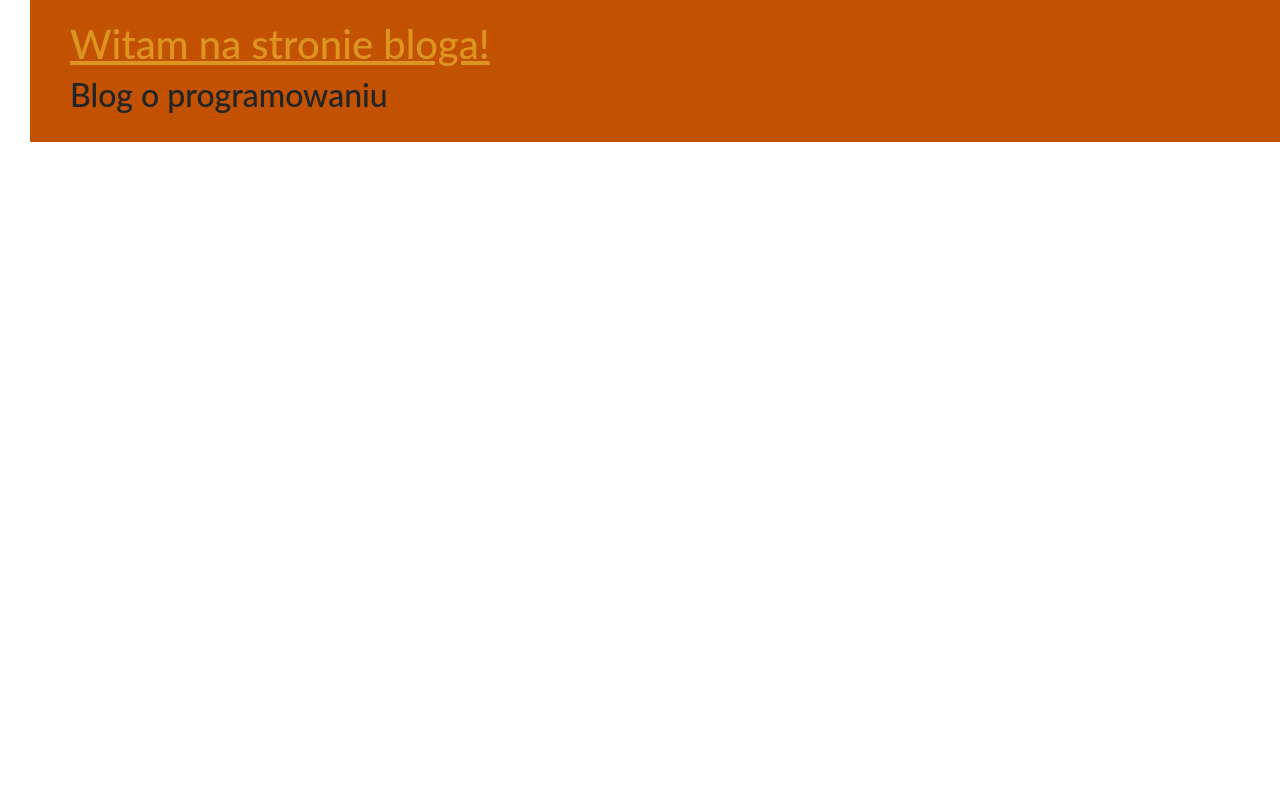
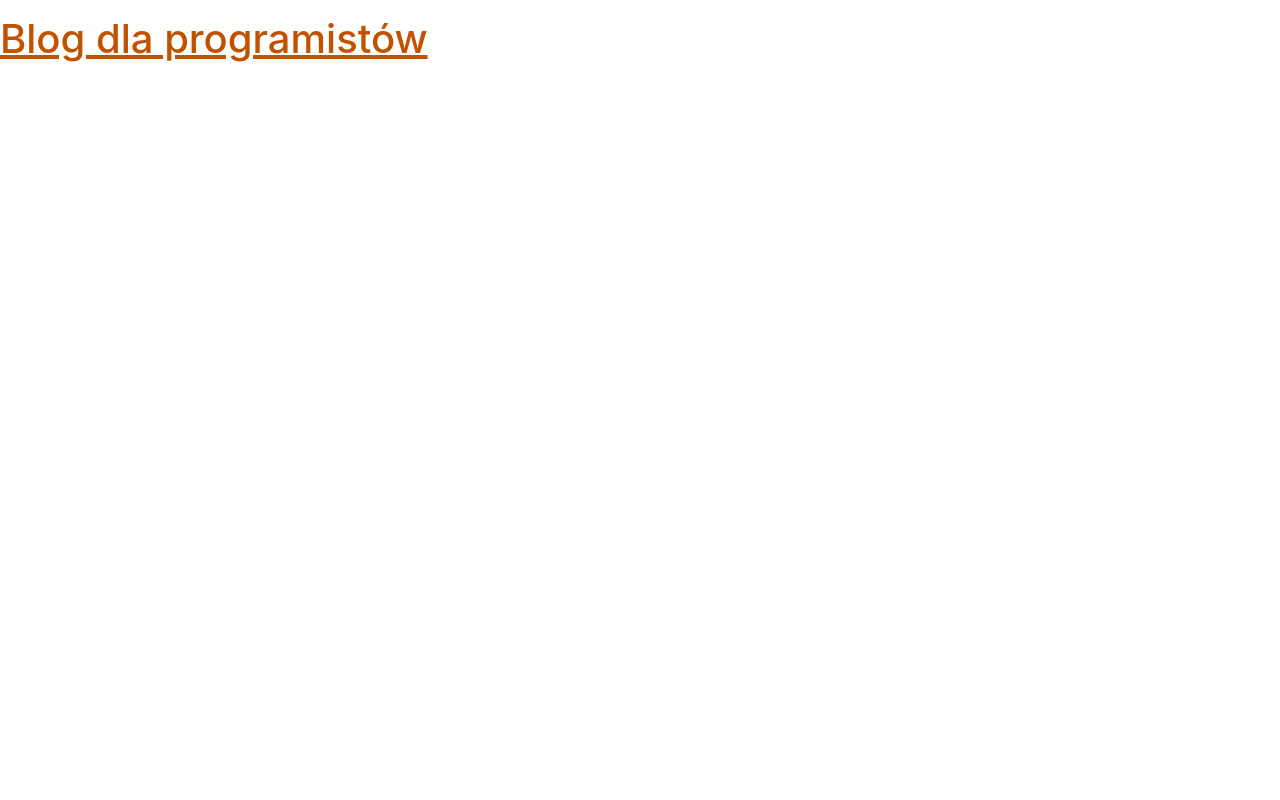
Before and after one commit to gostek231/djangoblog, a Django app: page / in a window 1280 px wide. Run offline with Django 4.2, Linux system fonts and the light colour scheme; data that the repository does not hold is empty.

Commit message:
kolejne...

```diff
--- a/budzet/static/css/budzet.css
+++ b/budzet/static/css/budzet.css
@@ -1,14 +1,283 @@
-h1 a,h2 a{
-    color: #DE951F;
+.page-header {
+    background-color: #ffffff;
+    margin-top: 5px;
+    padding: 10px 50px 0px 0px;
+    color: #C25100;
+    font-family: 'Inter', sans-serif;
+    text-decoration: none;
+    width:70%;
+    border-style: hidden;
 }
 
-body {
-    font-family: 'Lato', sans-serif;
-    padding-left: 30px;
+.text-justify{
+margin-right: 55px;
 }
 
-.page-header{
-    background-color: #C25100;
-    margin-top: 0;
-    padding: 20px 20px 20px 40px;
+.page-header h1, .page-header h1 a, .page-header h1 a:visited, .page-header h1 a:active {
+    color: #C25100;
 }
+.gora{
+  width:70%;
+  border-bottom: solid;
+  border-width: 1px;
+  border-color:#f0f0f0;
+}
+
+.baner{
+width: 100%;
+border-radius: 10px;
+border-bottom:solid;
+border-left:solid;
+}
+
+.content {
+  margin: auto;
+  width: 100%;
+}
+
+.img {
+    margin: 25px;
+    float: left;
+    border-radius: 10px;
+}
+
+.data {
+    color: #828282;
+}
+
+.save {
+    float: right;
+}
+
+.post-form textarea, .post-form input {
+    width: 100%;
+}
+
+.top-menu, .top-menu:hover, .top-menu:visited {
+    color: #ffffff;
+    float: left;
+    font-size: 10pt;
+    margin-left: 20px;
+    margin-top: 4px;
+    padding: 10px 0;
+}
+
+.plus{
+    float: right;
+    margin-right: 20px;
+}
+
+.post {
+    margin-bottom: 15px;
+    padding: 10px 10px 10px 1px;
+}
+
+.post h2 a, .post h1 a:visited {
+    color: #061A40;
+}
+
+.nav-link{
+    padding: 0px 0px 0px 78px;
+    color: #061A40;
+    font-family: 'Inter', sans-serif;
+    text-decoration: none;
+}
+
+h2{
+    font-family: 'Inter', sans-serif;
+}
+
+.all{
+    margin: auto;
+    width: 80%;
+    padding-left: 220px;
+    font-family: 'Inter', sans-serif;
+}
+
+.nav-link2{
+    padding: 0px 70px 0px 11px;
+    color: #C25100;
+    font-family: 'Inter', sans-serif;
+    font-size: 40px;
+    text-decoration: none;
+}
+.title{
+    font-size: 45px;
+}
+
+.stopka{
+    margin-top: 35px;
+    width: 100%;
+    padding: 10px;
+    background-color: #061A40;
+}
+
+.site-footer{
+    padding: 45px 0 20px;
+    font-size: 13px;
+    line-height: 24px;
+    color: #ffffff;
+}
+
+.site-footer hr{
+    border-top-color: #bbb;
+    opacity: 0.5;
+}
+
+.site-footer hr.small
+{
+  margin:20px 0;
+}
+.site-footer h6
+{
+  color:#fff;
+  font-size:16px;
+  text-transform:uppercase;
+  margin-top:5px;
+  letter-spacing:2px;
+}
+.site-footer a
+{
+  color:#ffffff;;
+}
+.site-footer a:hover
+{
+  color:#3366cc;
+  text-decoration:none;
+}
+.footer-links
+{
+  padding-left:0;
+  list-style:none;
+}
+.footer-links li
+{
+  display:block;
+}
+.footer-links a
+{
+  color:#ffffff;
+}
+.footer-links a:active,.footer-links a:focus,.footer-links a:hover
+{
+  color:#3366cc;
+  text-decoration:none;
+}
+.footer-links.inline li
+{
+  display:inline-block;
+}
+.site-footer .social-icons
+{
+  text-align:right;
+}
+.site-footer .social-icons a
+{
+  width:40px;
+  height:40px;
+  line-height:40px;
+  margin-left:6px;
+  margin-right:2px;
+  border-radius:100%;
+  background-color:#33353d;
+}
+.copyright-text
+{
+  margin:0;
+}
+@media (max-width:991px)
+{
+  .site-footer [class^=col-]
+  {
+    margin-bottom:30px;
+  }
+}
+@media (max-width:767px)
+{
+  .site-footer
+  {
+    padding-bottom:0;
+  }
+  .site-footer .copyright-text,.site-footer .social-icons
+  {
+    text-align:center;
+
+  }
+}
+.social-icons
+{
+  padding-left:0;
+  margin-bottom:0;
+  list-style:none;
+}
+.social-icons li
+{
+  display:inline-block;
+  margin-bottom:4px;
+
+}
+
+.social-icons li.title
+{
+  margin-right:15px;
+  text-transform:uppercase;
+  color:#96a2b2;
+  font-weight:700;
+  font-size:13px;
+}
+.social-icons a{
+  background-color:#eceeef;
+  color:#818a91;
+  font-size:13px;
+  display:inline-block;
+  line-height:44px;
+  width:44px;
+  height:44px;
+  text-align:center;
+  margin-right:8px;
+  border-radius:100%;
+  -webkit-transition:all .2s linear;
+  -o-transition:all .2s linear;
+  transition:all .2s linear;
+}
+.social-icons a:active,.social-icons a:focus,.social-icons a:hover
+{
+  color:#fff;
+  background-color:#29aafe;
+}
+.social-icons.size-sm a
+{
+  line-height:34px;
+  height:30px;
+  width:34px;
+  font-size:12px;
+}
+.social-icons a.facebook:hover
+{
+  background-color:#3b5998;
+
+}
+.social-icons a.twitter:hover
+{
+  background-color:#00aced;
+}
+.social-icons a.linkedin:hover
+{
+  background-color:#007bb6;
+}
+.social-icons a.dribbble:hover
+{
+  background-color:#ea4c89;
+}
+@media (max-width:767px)
+{
+  .social-icons li.title
+  {
+    display:block;
+    margin-right:0;
+    font-weight:600;
+  }
+}
+i{
+margin-top: 8px;
+}
--- /dev/null
+++ b/budzet/templates/budzet/base.html
@@ -0,0 +1,22 @@
+{% load static %}
+<html lang="pl">
+<head>
+    <meta charset="UTF-8">
+    <title>Blog dla programistów</title>
+    <link href="https://cdn.jsdelivr.net/npm/bootstrap@5.3.0-alpha3/dist/css/bootstrap.min.css" rel="stylesheet" integrity="sha384-KK94CHFLLe+nY2dmCWGMq91rCGa5gtU4mk92HdvYe+M/SXH301p5ILy+dN9+nJOZ" crossorigin="anonymous">
+    <link rel="stylesheet" href="{% static 'css/budzet.css' %}">
+</head>
+<body>
+<div class="page-header">
+  <h1><a href="/">Blog dla programistów</a> </h1>
+</div>
+<div class="content container">
+  <div class="row">
+    <div class="col-md-8">
+      {% block content %}
+      {% endblock %}
+    </div>
+  </div>
+</div>
+</body>
+</html>
--- a/budzet/templates/budzet/post_list.html
+++ b/budzet/templates/budzet/post_list.html
@@ -1,28 +1,13 @@
-{% load static %}
-<html lang="pl">
-<head>
-    <meta charset="UTF-8">
-    <title>Blog dla programistów</title>
-    <link href="https://cdn.jsdelivr.net/npm/bootstrap@5.3.0-alpha3/dist/css/bootstrap.min.css" rel="stylesheet" integrity="sha384-KK94CHFLLe+nY2dmCWGMq91rCGa5gtU4mk92HdvYe+M/SXH301p5ILy+dN9+nJOZ" crossorigin="anonymous">
-    <link rel="stylesheet" href="{% static 'css/budzet.css' %}">
-</head>
-    <body>
-        <div class="page-header">
-            <h1><a href="">Witam na stronie bloga!</a></h1>
-            <h2>Blog o programowaniu</h2>
-        </div>
-        {% comment "Komentarz autora %}
-        Tutaj lista postow
-        {% endcomment %}
+    {% extends 'budzet/base.html' %}
+
+    {% block content %}
         {% for post in posts %}
         <div class="post">
-            <p>opublikowany: {{ post.publish_Date }}</p>
-            <h2><a href="">{{ post.title }}</a></h2>
+            <div class="data">
+                <p>opublikowany: {{ post.publish_Date }}</p>
+            </div>
+            <h2><a href="{% url 'post_detail' pk=post.pk %}">{{ post.title }}</a></h2>
             <em>{{ post.text|linebreaksbr }}</em>
         </div>
         {% endfor %}
-        <div class="stopka">
-
-        </div>
-</body>
-</html>
+    {% endblock %}
--- a/budzet/urls.py
+++ b/budzet/urls.py
@@ -4,5 +4,5 @@ from . import views
 
 urlpatterns = [
     path('', views.post_list, name='post_list'),
-
+    path('post/<int:pk>/', views.post_detail, name='post_detail'),
 ]
--- a/budzet/views.py
+++ b/budzet/views.py
@@ -1,9 +1,11 @@
-from django.shortcuts import render
+from django.shortcuts import render, get_object_or_404
 from django.utils import timezone
-
 from .models import Post
 
-# Create your views here.
 def post_list(request):
     posts = Post.objects.filter(publish_Date__lte=timezone.now()).order_by('publish_Date')
     return render(request, 'budzet/post_list.html', {'posts': posts})
+
+def post_detail(request, pk):
+    post = get_object_or_404(Post, pk=pk)
+    return render(request, 'budzet/post_detail.html', {'posts': post})
```
Also changed, not shown: budzet/templates/budzet/post_detail.html (added, +13 -0 lines).
